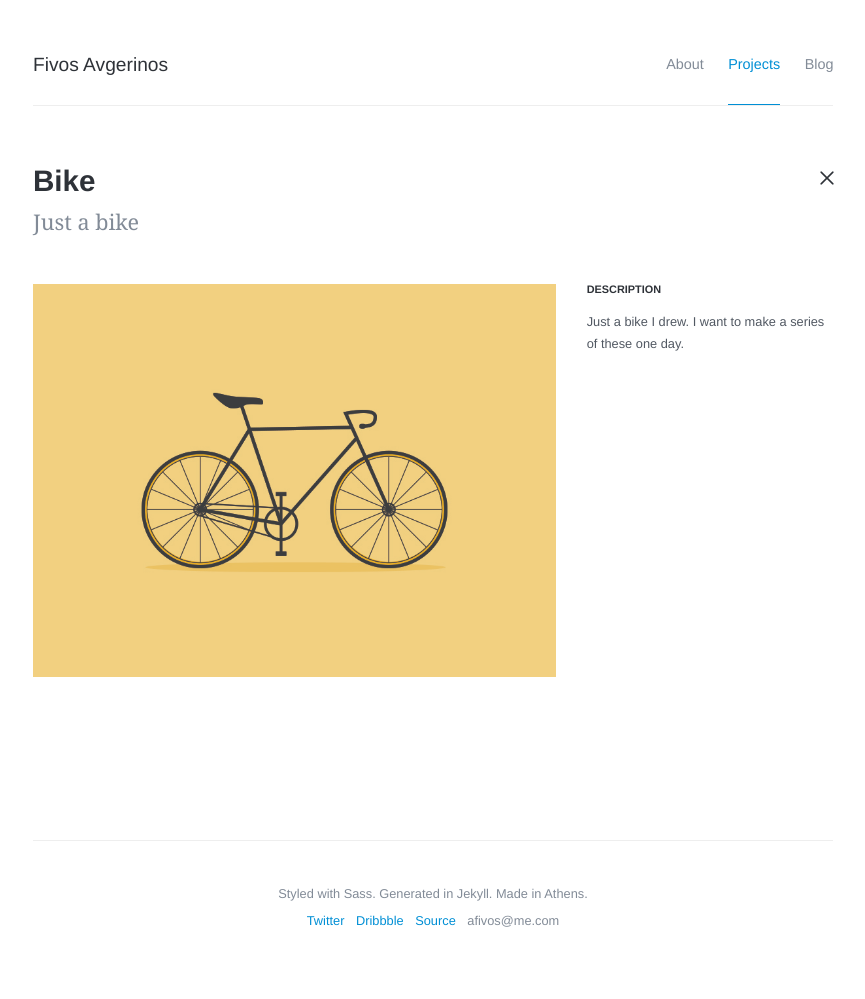
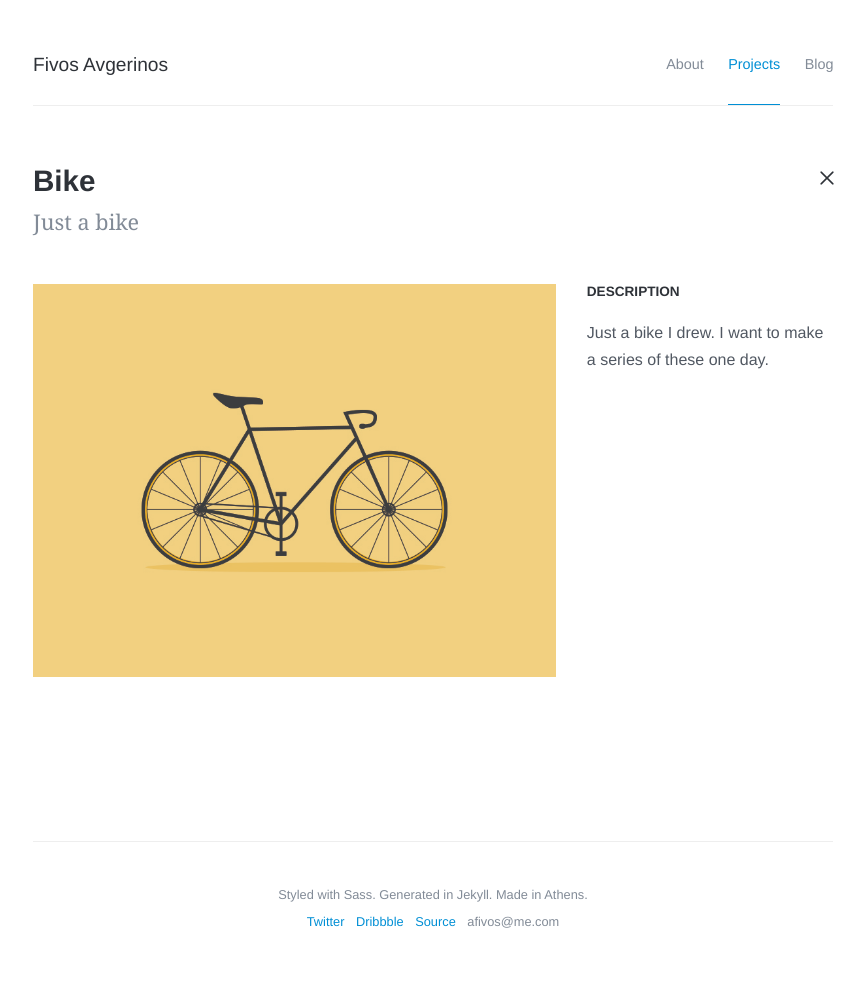
Before and after one commit to afivos/afivos.com, a Jekyll site: the page built from _posts/2014-03-20-bike.md, in a window 1280 px wide. Shown: the whole page, without its empty margins (207-1072 px from the left). Built offline with Jekyll 4.4.1, drawn with Linux system fonts in a browser that asks for light colours; nearby versions of some CDN libraries; comment, search, counter and statistics services are not loaded.

Commit message:
No small

```diff
--- a/_layouts/project.html
+++ b/_layouts/project.html
@@ -19,7 +19,7 @@ layout: default
 		</div>
 	</header>
 
-	<article class="project-content small">
+	<article class="project-content">
 		<div class="container">
 		  <div class="grid">
 		    <div class="grid__col grid__col--4-of-6">
```
